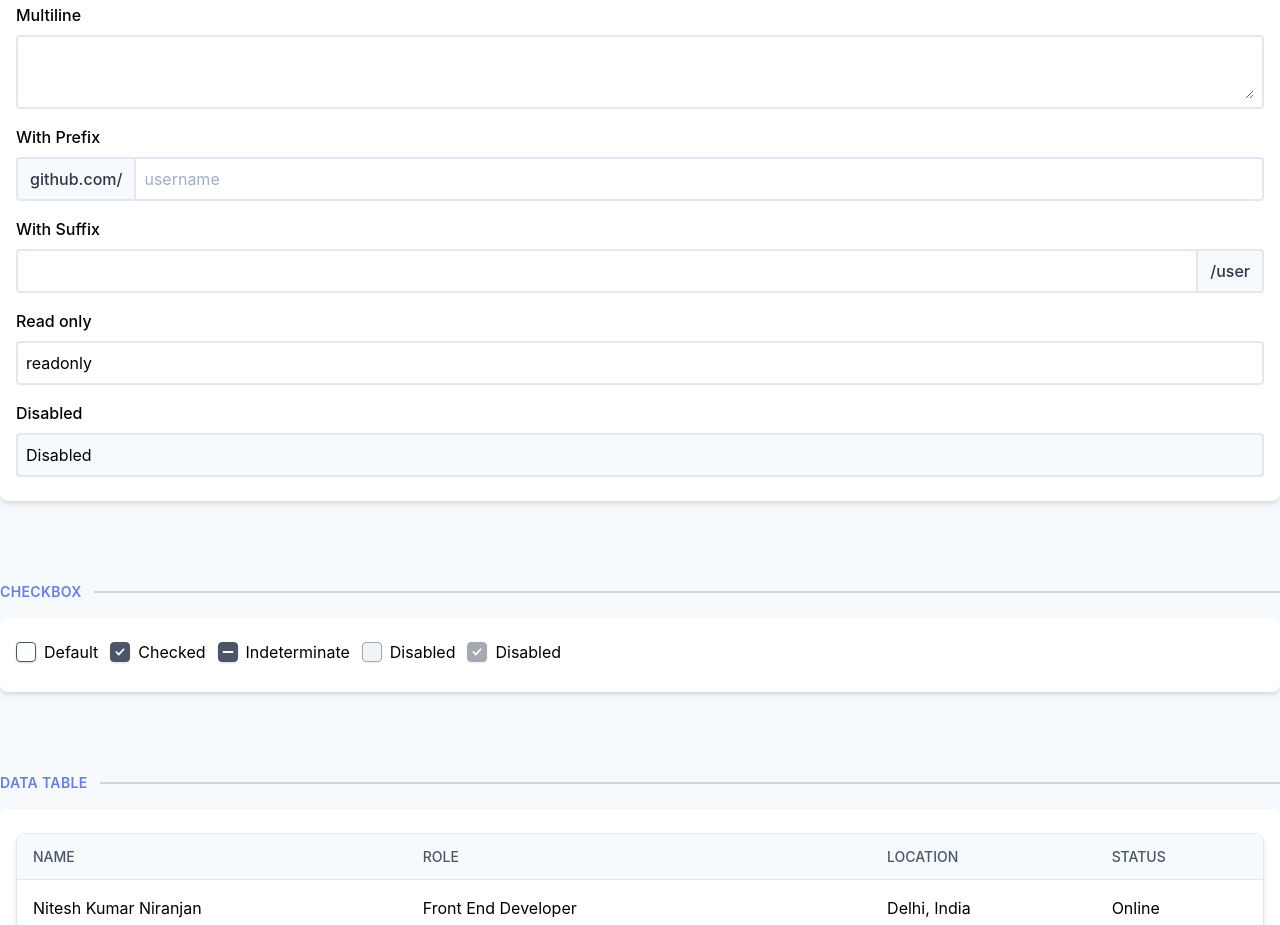
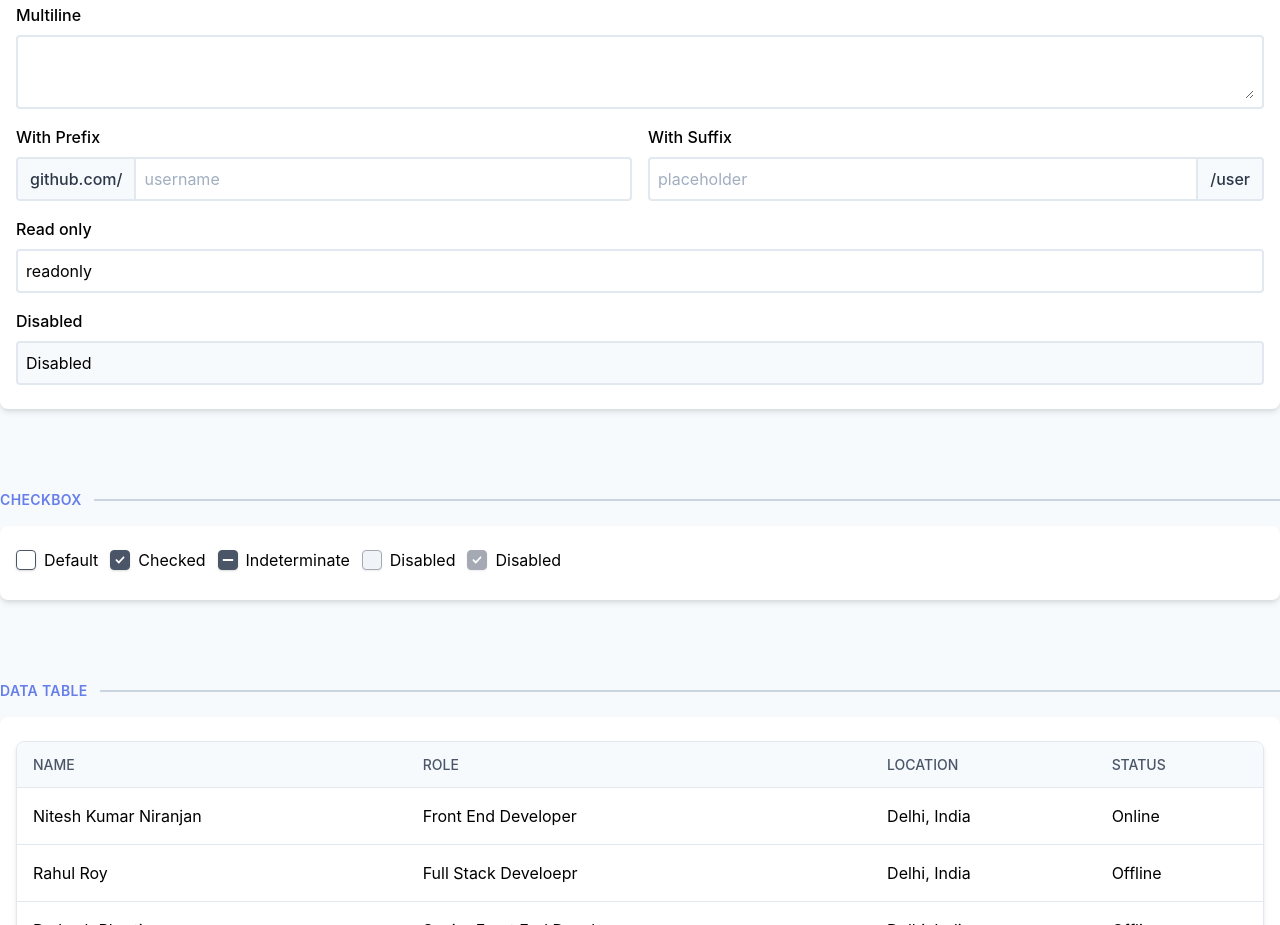
Before and after one commit to niteshkumarniranjan/vue-dashboard-components, a Nuxt app: page / in a window 1280 px wide. Shown: the part 1540-2465 px from the top of the page. Built offline with nearby package versions, Linux system fonts and the light colour scheme; a web font is replaced by a local one.

Commit message:
Mockup Alignment

```diff
--- a/pages/index.vue
+++ b/pages/index.vue
@@ -79,13 +79,14 @@
         <v-card fullWidth class="px-4 py-6">
           <v-text-field value="Nitesh Kumar Niranjan" label="Name" />
           <v-text-field multiline label="Multiline" class="mt-4" />
-          <v-text-field
-            label="With Prefix"
-            prefix="github.com/"
-            placeholder="username"
-            class="mt-4"
-          />
-          <v-text-field label="With Suffix" suffix="/user" class="mt-4" />
+          <div class="mt-4 flex">
+            <div class="w-1/2 pr-2">
+              <v-text-field label="With Prefix" prefix="github.com/" placeholder="username" />
+            </div>
+            <div class="w-1/2 pl-2">
+              <v-text-field label="With Suffix" placeholder="placeholder" suffix="/user" />
+            </div>
+          </div>
           <v-text-field label="Read only" read-only value="readonly" class="mt-4" />
           <v-text-field label="Disabled" disabled value="Disabled" class="mt-4" />
         </v-card>
```
